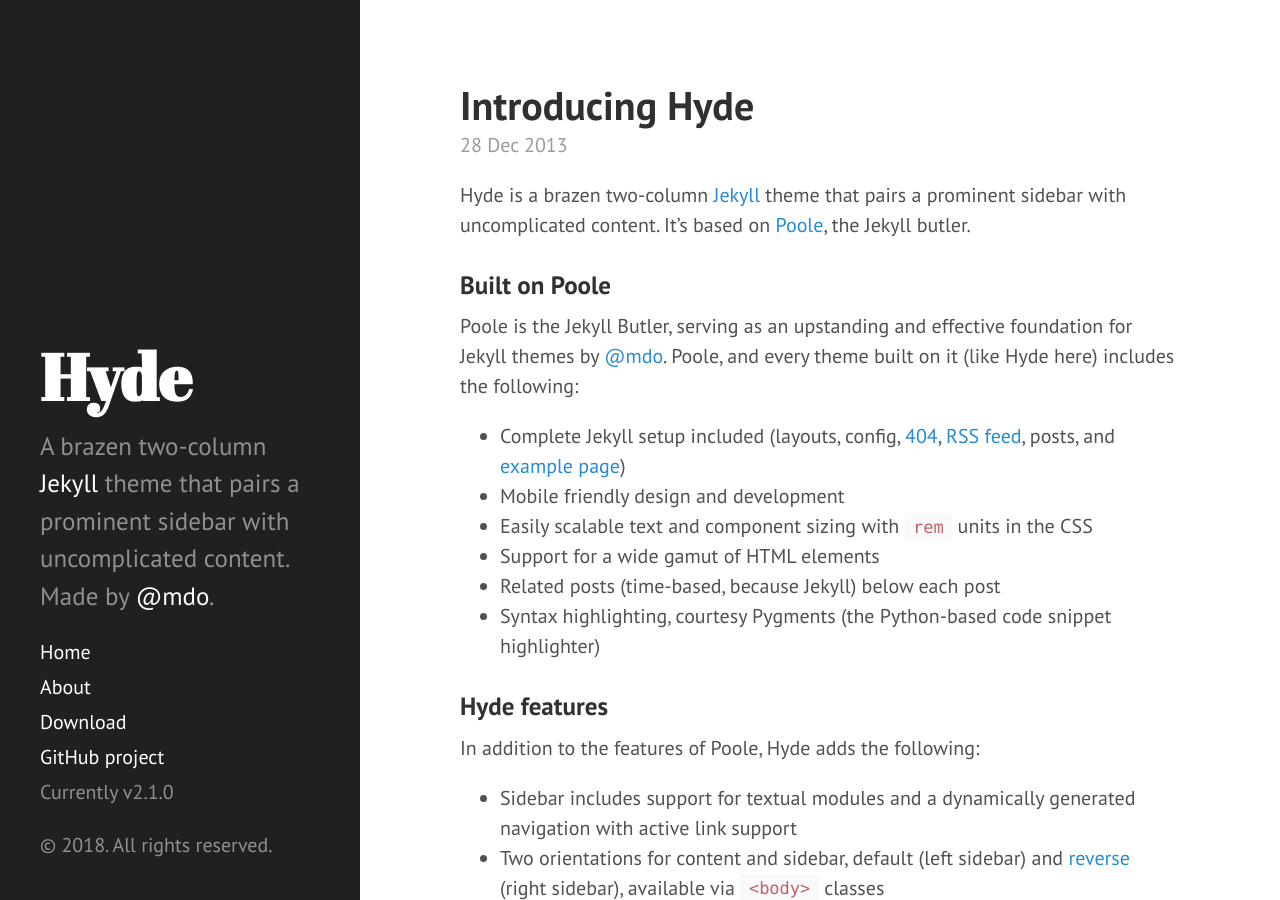
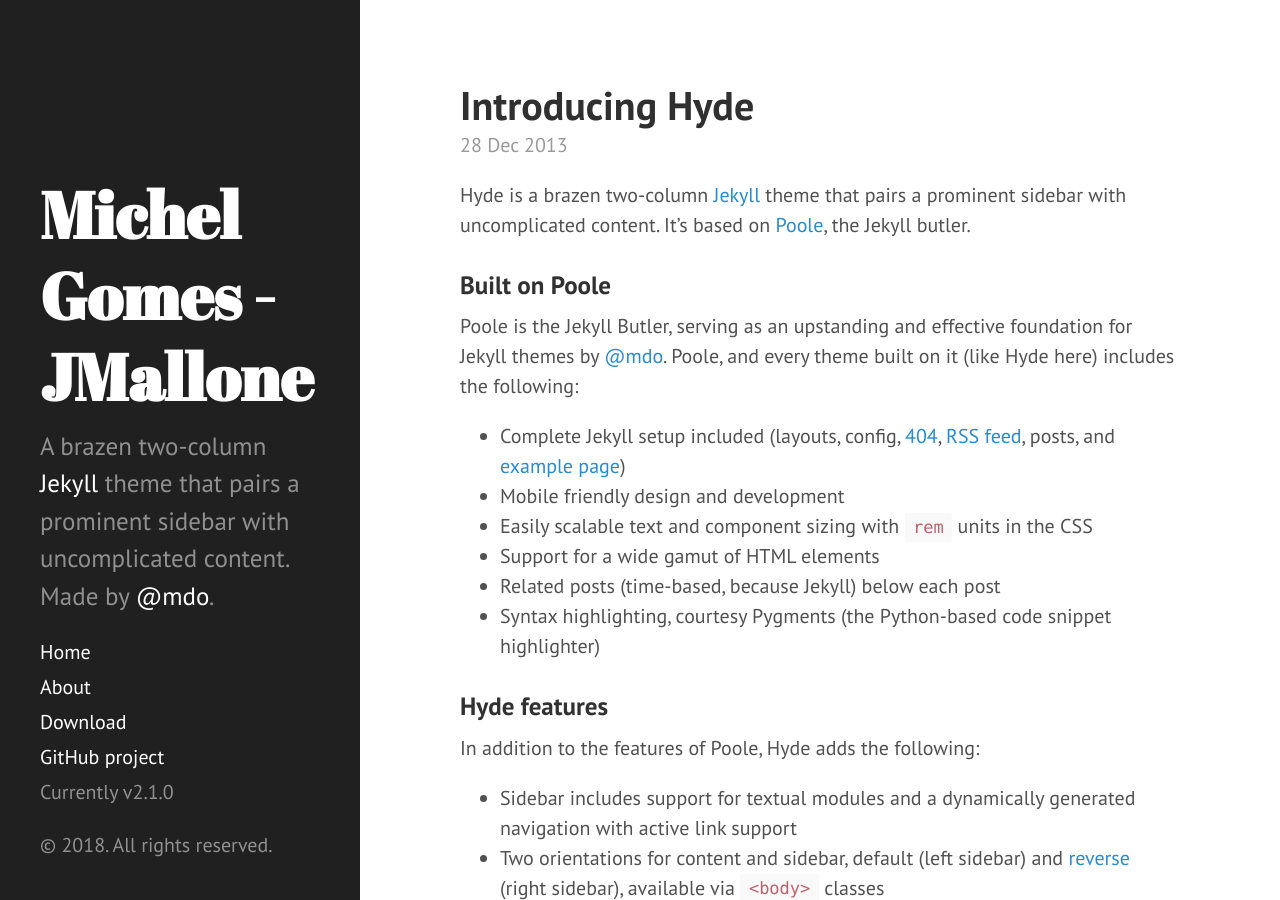
Before and after one commit to Jmallone/jmallone.github.io, a Jekyll site: the page built from index.html, in a window 1280 px wide and 900 px high. Built offline with Jekyll 4.4.1, drawn with Linux system fonts in a browser that asks for light colours; Markdown is read by kramdown in place of the engine named in the settings; the list of posts is cut into pages by our own code.

Commit message:
Update _config.yml

```diff
--- a/_config.yml
+++ b/_config.yml
@@ -6,7 +6,7 @@
 permalink:        pretty
 
 # Setup
-title:            Hyde
+title:            Michel Gomes - JMallone
 tagline:          'A Jekyll theme'
 description:      'A brazen two-column <a href="http://jekyllrb.com" target="_blank">Jekyll</a> theme that pairs a prominent sidebar with uncomplicated content. Made by <a href="https://twitter.com/mdo" target="_blank">@mdo</a>.'
 url:              http://jmallone.github.io
```
